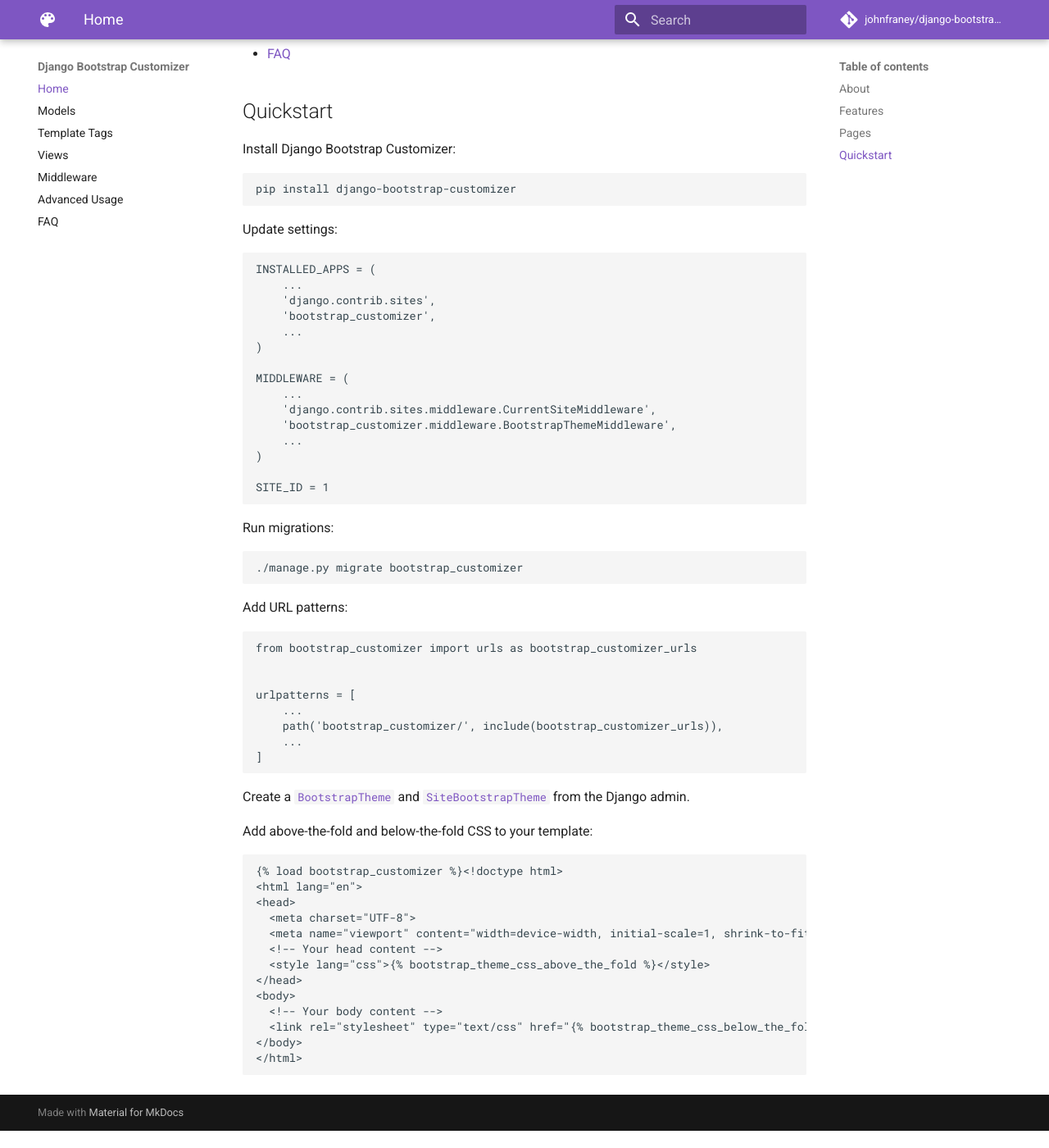
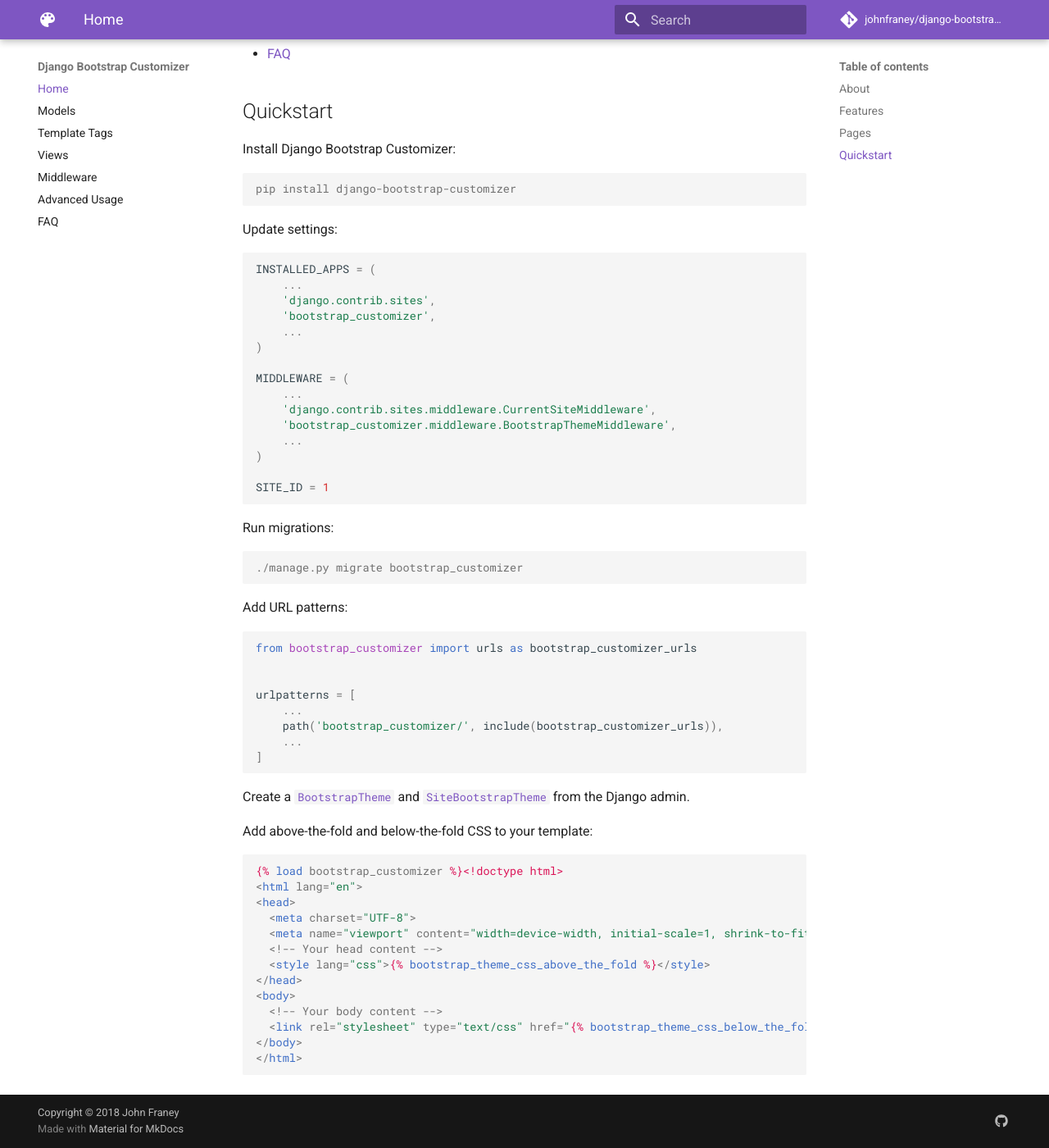
Before and after one commit to johnfraney/django-bootstrap-customizer, an MkDocs documentation site: the page built from docs/index.md, in a window 1280 px wide and 1400 px high, scrolled down 840 px. Shown: the whole window at 82% size. Built offline with MkDocs 1.6.1 and Material for MkDocs 9.7.7, drawn with Linux system fonts in a browser that asks for light colours; comment, search, counter and statistics services are not loaded; before the commit the page ends 2219 px from its top, so only the background shows below that.

Commit message:
Update mkdocs site
- Adds syntax highlighting & updates docs to use html+django code blocks
- Fixes Google Analytics setting
- Adds information to footer (copyright, GitHub profile link)

````diff
--- a/docs/advanced_usage.md
+++ b/docs/advanced_usage.md
@@ -29,7 +29,7 @@
 
 This middleware adds a `request.bootstrap_theme` attribute containing the current site's `BootstrapTheme`. We can use this to refresh the following cached template fragment so that we always see the most up-to-date version of our Bootstrap themes.
 
-```html
+```html+django
 {% load bootstrap_customizer cache %}
 
 <head>
@@ -57,7 +57,7 @@
 
 Here's how to defer loading of below-the-fold CSS:
 
-```html
+```html+django
 <body>
   <!-- Adapted from https://developers.google.com/speed/docs/insights/OptimizeCSSDelivery -->
   <noscript id="deferred-styles">
--- a/docs/index.md
+++ b/docs/index.md
@@ -29,7 +29,7 @@
 
 Install Django Bootstrap Customizer:
 
-```bash
+```console
 pip install django-bootstrap-customizer
 ```
 
@@ -55,7 +55,7 @@
 
 Run migrations:
 
-```bash
+```console
 ./manage.py migrate bootstrap_customizer
 ```
 
@@ -76,7 +76,7 @@
 
 Add above-the-fold and below-the-fold CSS to your template:
 
-```html
+```html+django
 {% load bootstrap_customizer %}<!doctype html>
 <html lang="en">
 <head>
--- a/docs/template_tags.md
+++ b/docs/template_tags.md
@@ -4,7 +4,7 @@
 
 To use these template tags, be sure to load the `bootstrap_customizer` template tag library:
 
-```html
+```html+django
 {% load bootstrap_customizer %}
 ```
 
@@ -14,7 +14,7 @@
 
 ### Usage
 
-```html
+```html+django
 <style lang="css">{% bootstrap_theme_css_above_the_fold %}</style>
 ```
 
@@ -24,7 +24,7 @@
 
 ### Usage
 
-```html
+```html+django
 <style lang="css">{% bootstrap_theme_css_below_the_fold %}</style>
 ```
 
@@ -34,6 +34,6 @@
 
 ### Usage
 
-```html
+```html+django
 <link rel="stylesheet" href="{% bootstrap_theme_css_below_the_fold_url %}">
 ```
--- a/mkdocs.yml
+++ b/mkdocs.yml
@@ -1,6 +1,7 @@
 site_name: 'Django Bootstrap Customizer'
 repo_name: 'johnfraney/django-bootstrap-customizer'
 repo_url: 'https://github.com/johnfraney/django-bootstrap-customizer'
+
 nav:
   - Home: index.md
   - Models: models.md
@@ -9,6 +10,17 @@
   - Middleware: middleware.md
   - Advanced Usage: advanced_usage.md
   - FAQ: faq.md
+dev_addr: '127.0.0.1:8008'
+
+# Copyright
+copyright: 'Copyright &copy; 2018 John Franey'
+
+extra:
+  social:
+    - type: 'github'
+      link: 'https://github.com/johnfraney'
+
+# Theme configuration
 theme:
   name: 'material'
   logo:
@@ -16,8 +28,12 @@
   palette:
     primary: 'deep purple'
     accent: 'indigo'
-  google_analytics:
-    - 'UA-125394319-2'
-    - 'auto'
 
-dev_addr: '127.0.0.1:8008'
+# Google Analytics
+google_analytics:
+  - 'UA-125394319-2'
+  - 'auto'
+
+# Extensions
+markdown_extensions:
+  - codehilite
````
